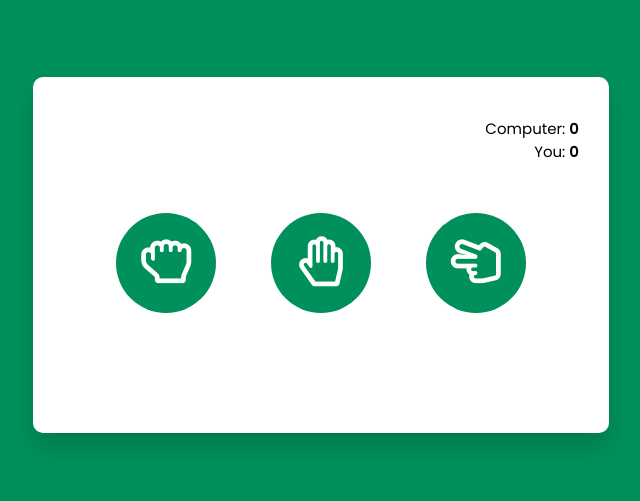
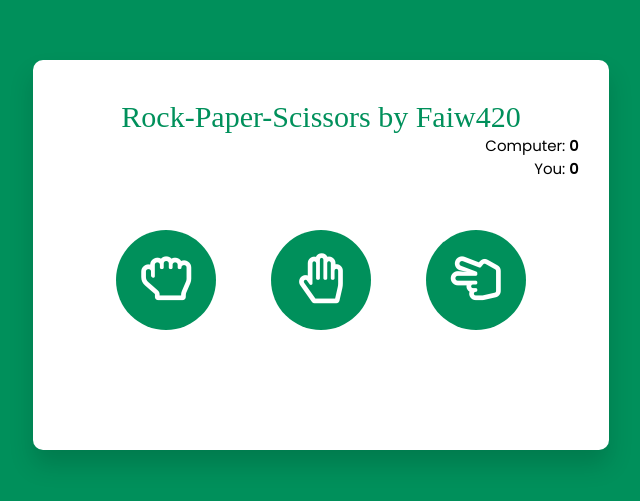
Before and after one commit to Faiw420/rock-paper-scissors, a plain HTML site: page index.html in a window 1280 px wide. Shown: the part 145-646 px from the top of the page, without its empty margins (319-959 px from the left). Drawn offline with Linux system fonts and the light colour scheme.

Commit message:
Added a title to the  + correct font

```diff
--- a/index.html
+++ b/index.html
@@ -14,6 +14,7 @@
   </head>
   <body>
     <div class = "container">
+      <div class = "title">Rock-Paper-Scissors by Faiw420</div>
       <div class = "scores">
         <p>Computer:
           <span id = "computer_score">0</span>
--- a/style.css
+++ b/style.css
@@ -20,6 +20,12 @@ body{
     left: 50%;
     border-radius: 10px;
     box-shadow: 0 15px 25px rgba(0,0,0,0.15);
+}
+
+.title {
+    text-align: center;
+    font-size: 30px;
+    color: rgb(0, 144, 91)
 }
 .scores{
     margin-bottom: 50px;
```
